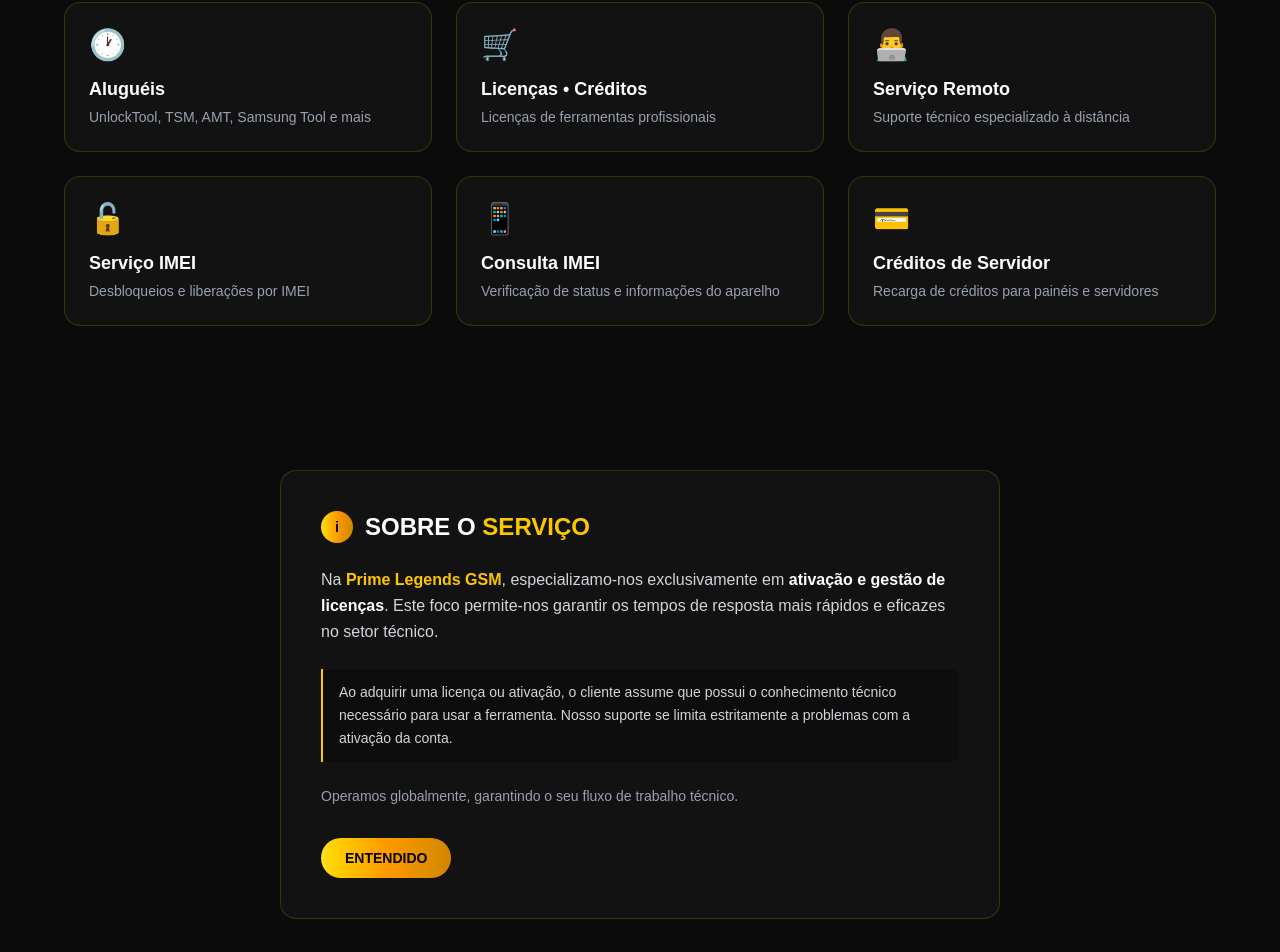
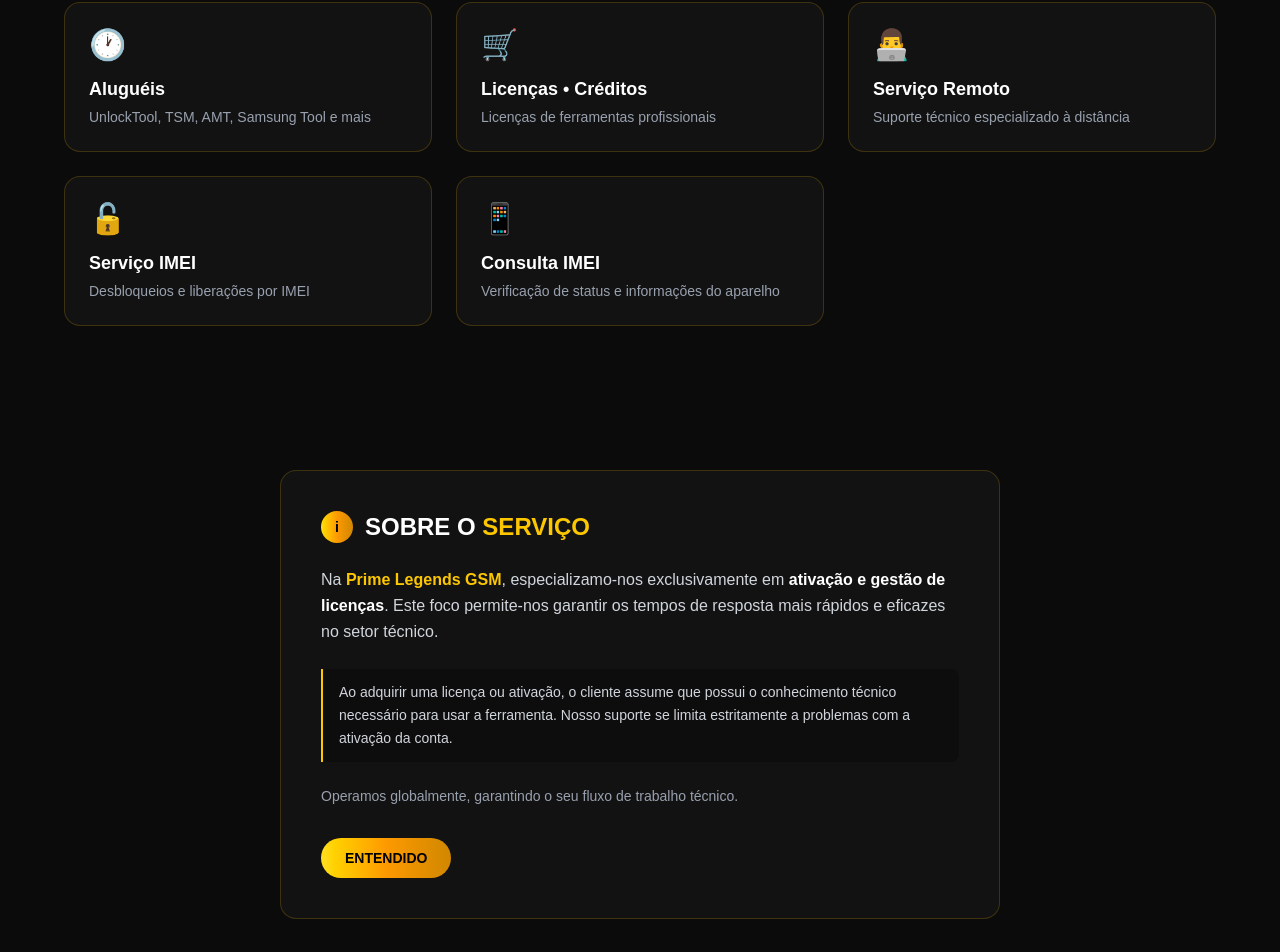
Before and after one commit to primelegendstech/prime-legends, a Next.js app: page / in a window 1280 px wide. Shown: the part 1524-2476 px from the top of the page. Built offline with nearby package versions, Linux system fonts and the light colour scheme.

Commit message:
chore: remove Créditos de Servidor (WhatsApp) — agora incluído nas Licenças

```diff
--- a/components/CategoriasGrid.tsx
+++ b/components/CategoriasGrid.tsx
@@ -42,13 +42,6 @@ const categorias: Categoria[] = [
     descricao: "Verificação de status e informações do aparelho",
     emoji: "📱",
     href: "https://wa.me/5581995716227?text=Ol%C3%A1!%20Tenho%20interesse%20em%20consulta%20de%20IMEI.%20Podem%20me%20passar%20mais%20informa%C3%A7%C3%B5es%3F",
-    externo: true,
-  },
-  {
-    nome: "Créditos de Servidor",
-    descricao: "Recarga de créditos para painéis e servidores",
-    emoji: "💳",
-    href: "https://wa.me/5581995716227?text=Ol%C3%A1!%20Tenho%20interesse%20em%20cr%C3%A9ditos%20de%20servidor.%20Podem%20me%20passar%20mais%20informa%C3%A7%C3%B5es%3F",
     externo: true,
   },
 ];
--- a/components/Header.tsx
+++ b/components/Header.tsx
@@ -65,7 +65,6 @@ export default function Header() {
     { emoji: "🔓", label: "Serviços de IMEI", href: "https://wa.me/5581995716227?text=Ol%C3%A1!%20Tenho%20interesse%20em%20servi%C3%A7os%20de%20IMEI.", externo: true },
     { emoji: "🔑", label: "Licenças • Créditos", href: "/ativacao" },
     { emoji: "🕐", label: "Aluguel de Ferramentas", href: "/alugueis" },
-    { emoji: "💳", label: "Créditos de Servidor", href: "https://wa.me/5581995716227?text=Ol%C3%A1!%20Tenho%20interesse%20em%20cr%C3%A9ditos%20de%20servidor.", externo: true },
   ];
 
   const mais = [
```
